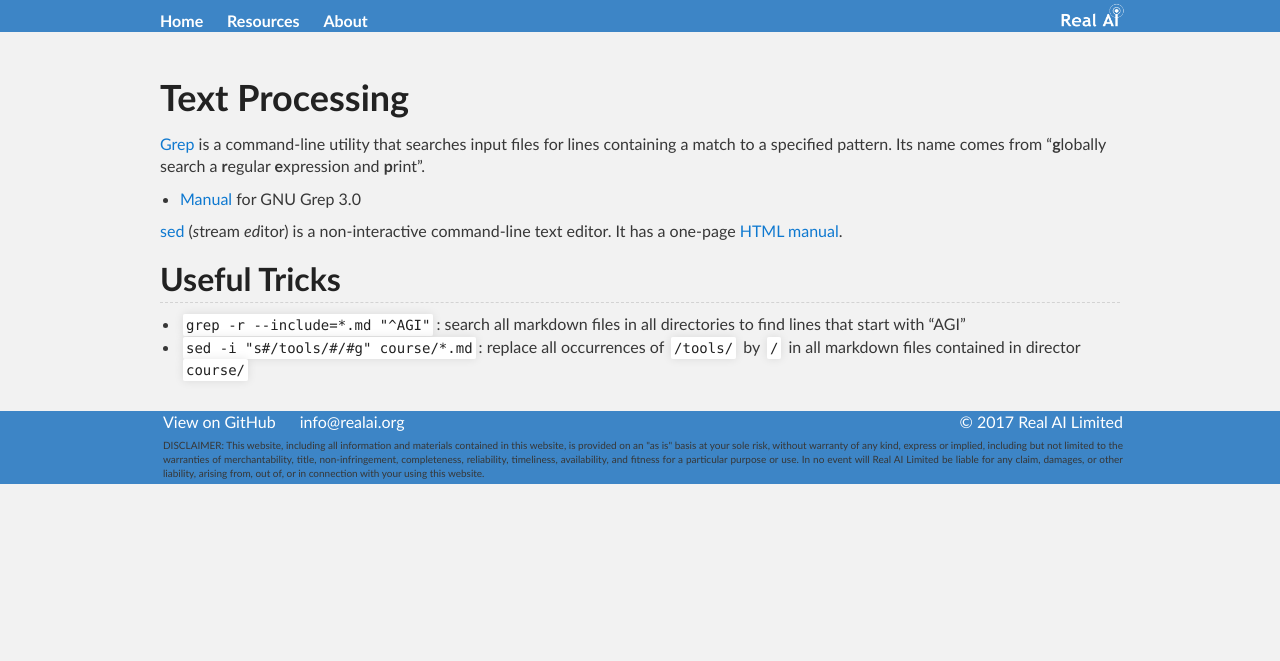
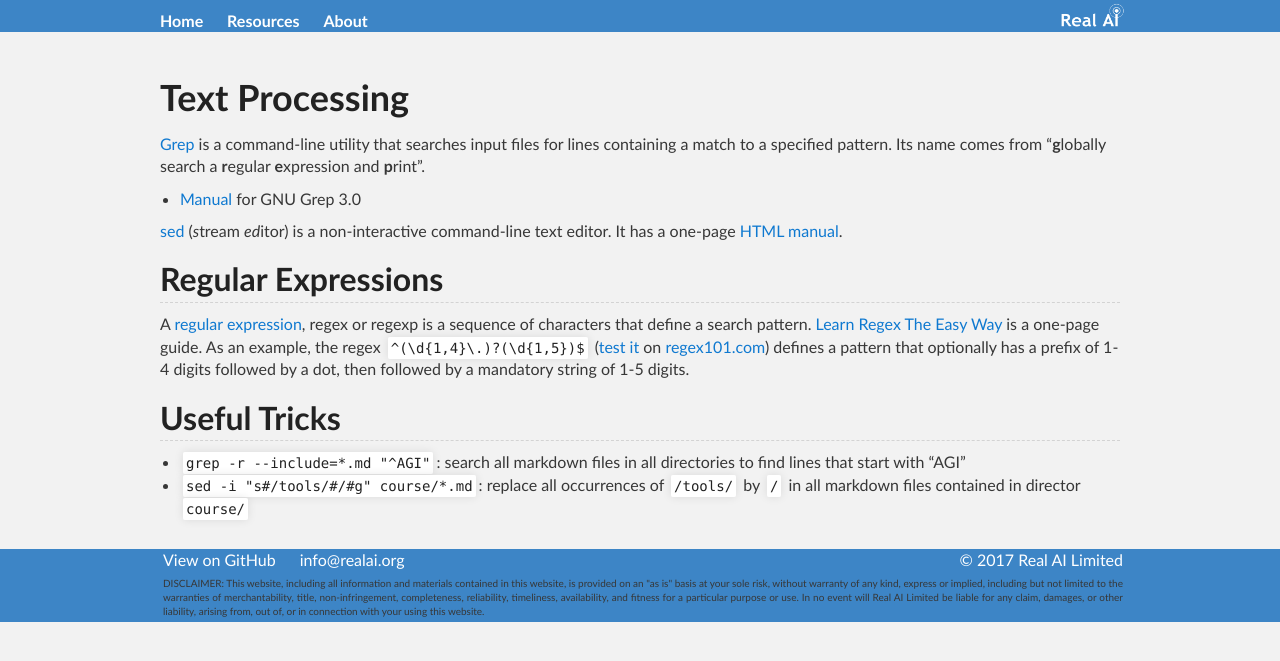
Before and after one commit to Tonywuhk/realai.org, a Jekyll site: the page built from course/text-processing.md, in a window 1280 px wide. Shown: the top 661 px of the page. Built offline with Jekyll 4.4.1, drawn with Linux system fonts in a browser that asks for light colours; our own code applies the rules of GitHub Pages for plain Markdown files; the repository's description, which GitHub fills in, is left out.

Commit message:
Add regex

```diff
--- a/course/text-processing.md
+++ b/course/text-processing.md
@@ -10,6 +10,10 @@ title: Text Processing
 
 [sed](https://www.gnu.org/software/sed/) (*s*tream *ed*itor) is a non-interactive command-line text editor. It has a one-page [HTML manual](https://www.gnu.org/software/sed/manual/sed.html).
 
+## Regular Expressions
+
+A [regular expression](https://en.wikipedia.org/wiki/Regular_expression), regex or regexp is a sequence of characters that define a search pattern. [Learn Regex The Easy Way](https://github.com/zeeshanu/learn-regex) is a one-page guide. As an example, the regex `^(\d{1,4}\.)?(\d{1,5})$` ([test it](https://regex101.com/r/BIzVtN/1) on [regex101.com](https://regex101.com)) defines a pattern that optionally has a prefix of 1-4 digits followed by a dot, then followed by a mandatory string of 1-5 digits.
+
 ## Useful Tricks
 
 * `grep -r --include=*.md "^AGI"`: search all markdown files in all directories to find lines that start with "AGI"
```
